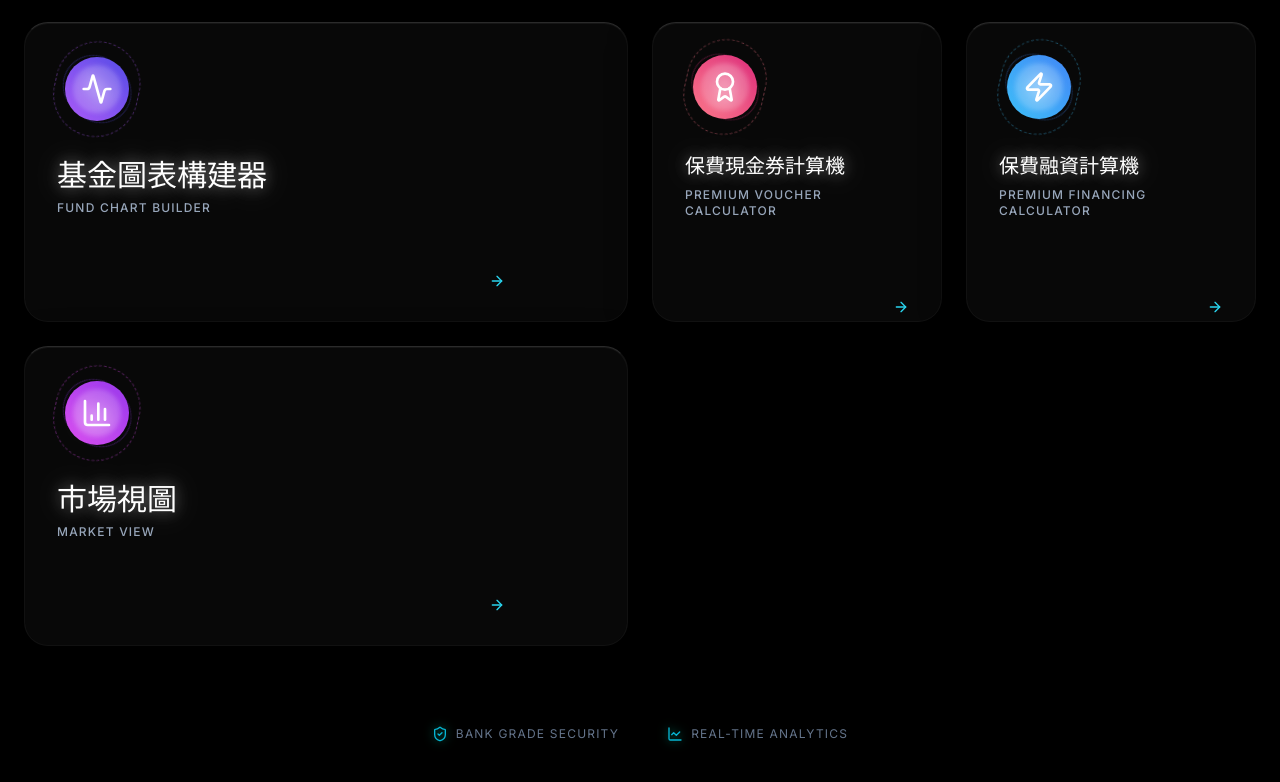
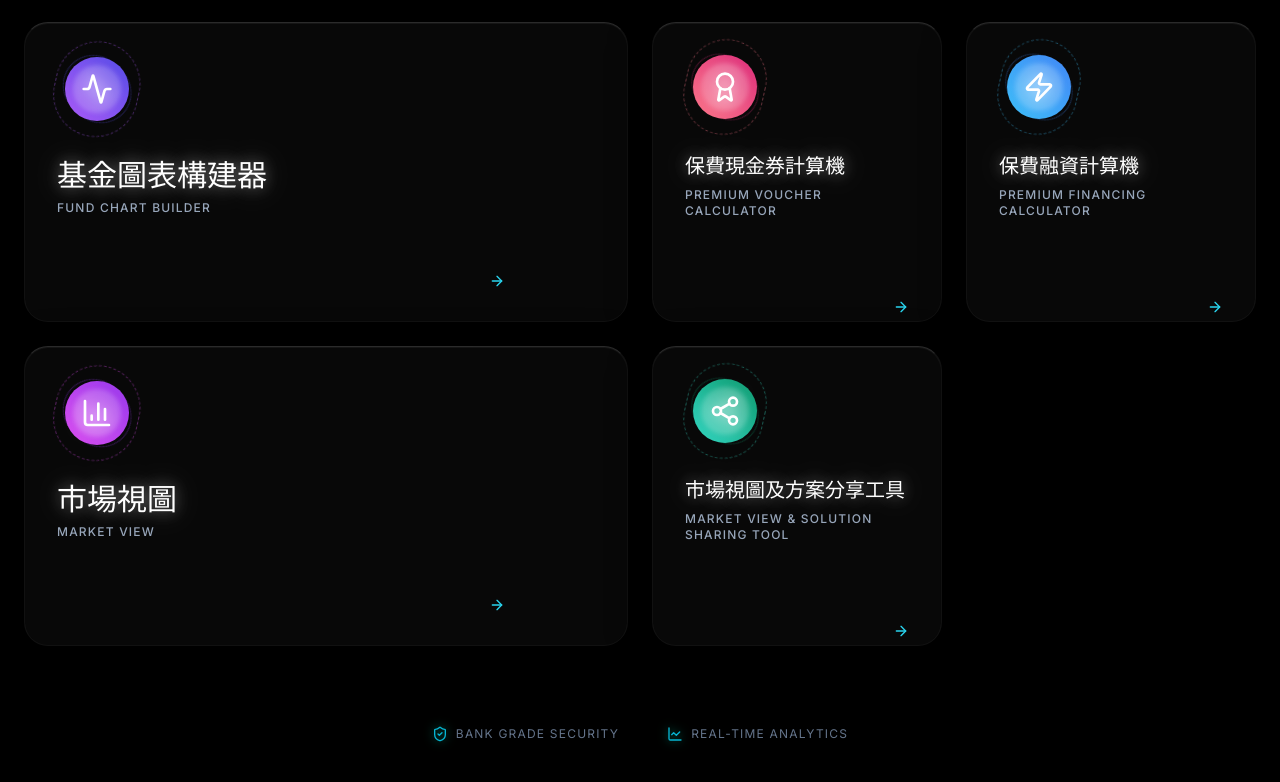
Before and after one commit to firaen22/Private-Wealth-Management, a React (Vite) app: page / in a window 1280 px wide. Shown: the part 722-1504 px from the top of the page. Built offline with nearby package versions, Linux system fonts and the light colour scheme; a web font is replaced by a local one.

Commit message:
feat: Add Share2 icon and new Market View & Solution Sharing tool, and update all tool URLs to the `pmd-hk.com` domain.

```diff
--- a/App.tsx
+++ b/App.tsx
@@ -14,7 +14,8 @@ import {
   Activity,
   Award,
   BarChart3,
-  Layers
+  Layers,
+  Share2
 } from 'lucide-react';
 import MortgageCalculator from './components/MortgageCalculator';
 import ProposalGenerator from './components/ProposalGenerator';
@@ -116,7 +117,7 @@ const Dashboard: React.FC<DashboardProps> = ({ onViewChange }) => {
       subLabel: 'Property Appreciation Solution & Funds',
       description: 'Advanced mortgage calculators and fund appreciation projection tools for real estate assets.',
       icon: Building2,
-      action: () => window.location.href = 'https://firaen22.github.io/TMP2-mortgage-with-report/',
+      action: () => window.location.href = 'https://tmp2cal.pmd-hk.com/',
       iconColor: 'text-white',
       gradientFrom: 'from-cyan-500',
       gradientTo: 'to-blue-600',
@@ -131,7 +132,7 @@ const Dashboard: React.FC<DashboardProps> = ({ onViewChange }) => {
       subLabel: 'Proposal Generator',
       description: 'Generate bespoke investment strategies and PDF proposals tailored to client risk profiles.',
       icon: Briefcase,
-      action: () => window.location.href = 'https://proposal-genertor-v8.vercel.app/',
+      action: () => window.location.href = 'https://savingproposalgen.pmd-hk.com/',
       iconColor: 'text-slate-900',
       gradientFrom: 'from-amber-400',
       gradientTo: 'to-orange-500',
@@ -162,7 +163,7 @@ const Dashboard: React.FC<DashboardProps> = ({ onViewChange }) => {
       subLabel: 'Fund Chart Builder',
       description: 'Visualize fund performance and generate comparison charts for investment analysis.',
       icon: Activity,
-      action: () => window.open('https://fund-chart-builder.vercel.app/', '_blank'),
+      action: () => window.open('https://fundchartbuilder.pmd-hk.com/', '_blank'),
       iconColor: 'text-white',
       gradientFrom: 'from-purple-500',
       gradientTo: 'to-indigo-600',
@@ -192,7 +193,7 @@ const Dashboard: React.FC<DashboardProps> = ({ onViewChange }) => {
       subLabel: 'Premium Financing Calculator',
       description: 'Calculate premium financing details and optimize leverage strategies.',
       icon: Zap,
-      action: () => window.open('https://premium-financing-calculator.vercel.app/', '_blank'),
+      action: () => window.open('https://prefincal.pmd-hk.com/', '_blank'),
       iconColor: 'text-white',
       gradientFrom: 'from-sky-400',
       gradientTo: 'to-blue-500',
@@ -207,7 +208,7 @@ const Dashboard: React.FC<DashboardProps> = ({ onViewChange }) => {
       subLabel: 'Market View',
       description: 'Track real-time global market indices and financial data performance.',
       icon: BarChart3,
-      action: () => window.open('https://marketview-index-4a8k.vercel.app/', '_blank'),
+      action: () => window.open('https://marketindex.pmd-hk.com/', '_blank'),
       iconColor: 'text-white',
       gradientFrom: 'from-fuchsia-500',
       gradientTo: 'to-purple-600',
@@ -215,6 +216,21 @@ const Dashboard: React.FC<DashboardProps> = ({ onViewChange }) => {
       external: true,
       buttonText: 'View Markets',
       size: 'large'
+    },
+    {
+      id: 'share-tool',
+      label: '市場視圖及方案分享工具',
+      subLabel: 'Market View & Solution Sharing Tool',
+      description: 'Share market views and investment solutions with clients via interactive presentation links.',
+      icon: Share2,
+      action: () => window.open('https://share.pmd-hk.com/', '_blank'),
+      iconColor: 'text-white',
+      gradientFrom: 'from-teal-400',
+      gradientTo: 'to-emerald-600',
+      shadowColor: 'shadow-teal-500/20',
+      external: true,
+      buttonText: 'Share Now',
+      size: 'normal'
     }
   ];
 
@@ -234,7 +250,7 @@ const Dashboard: React.FC<DashboardProps> = ({ onViewChange }) => {
         {/* Top Right Portal Access */}
         <div className="absolute top-8 right-8 z-20">
           <button
-            onClick={() => window.location.href = 'https://insureflow-lite.vercel.app/'}
+            onClick={() => window.location.href = 'https://insureflow.pmd-hk.com/'}
             className="flex items-center space-x-2 px-6 py-2.5 rounded-full border border-yellow-500/50 bg-yellow-500/10 text-yellow-300 hover:bg-yellow-400/20 hover:border-yellow-400 hover:text-white shadow-[0_0_15px_rgba(234,179,8,0.2)] hover:shadow-[0_0_25px_rgba(250,204,21,0.5)] transition-all duration-300 group"
           >
             <div className="w-2 h-2 rounded-full bg-yellow-400 group-hover:bg-white animate-pulse drop-shadow-[0_0_5px_rgba(250,204,21,0.8)]"></div>
```
